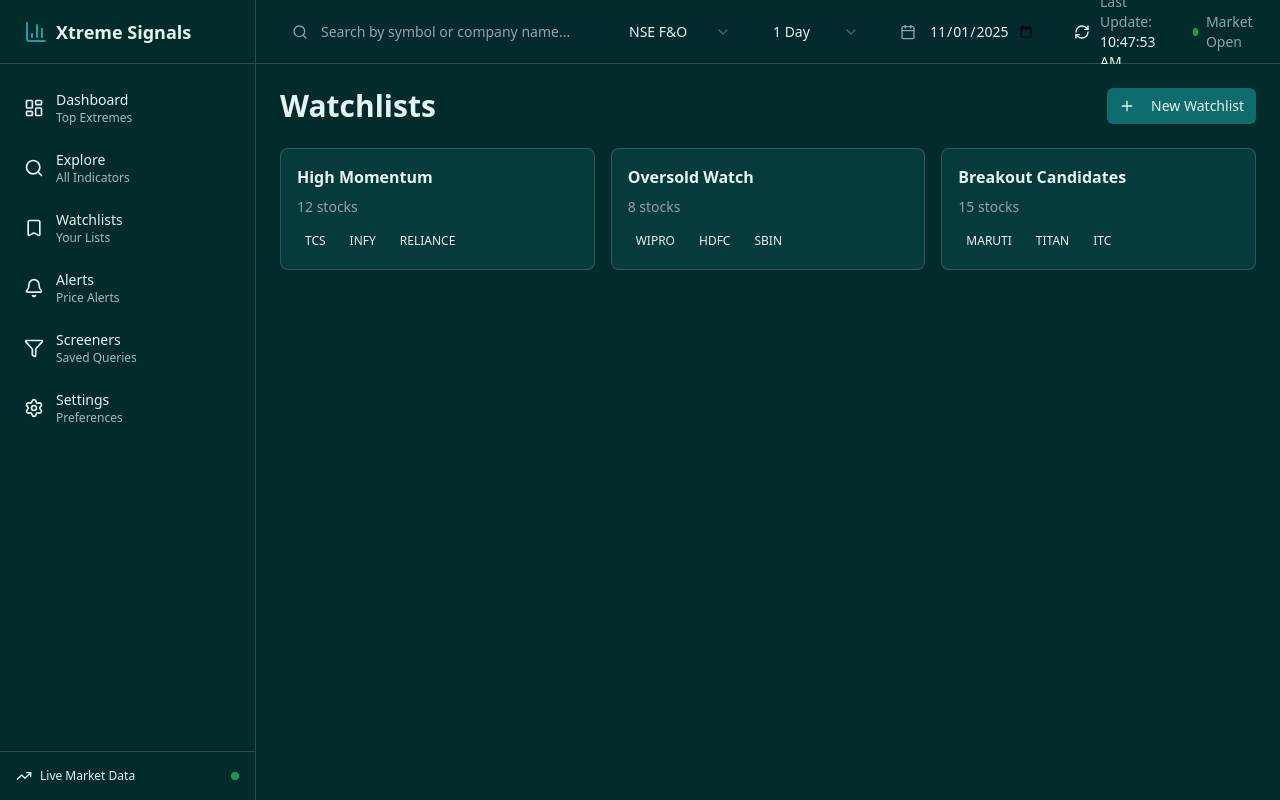
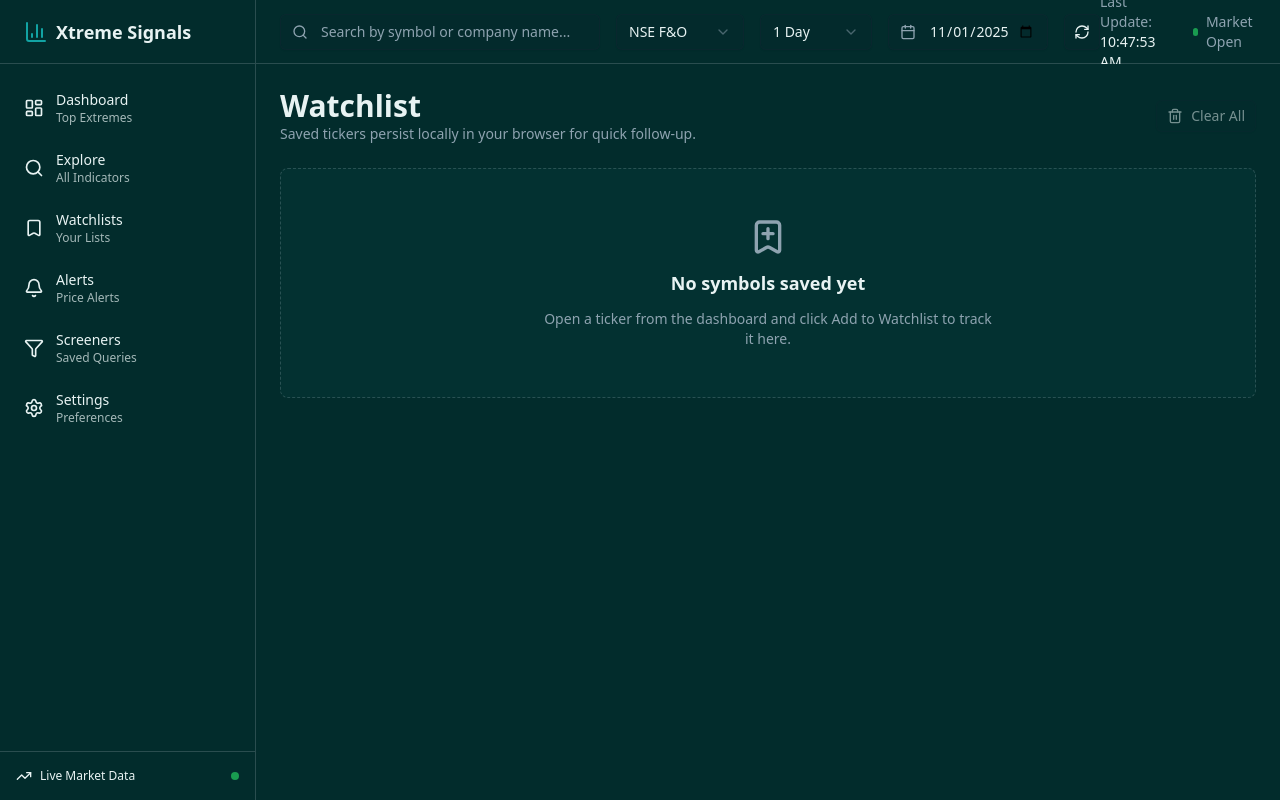
Before and after one commit to alphago7/xtremes-react-app, a Next.js app: page /watchlists in a window 1280 px wide. Built offline with nearby package versions, Linux system fonts and the light colour scheme.

Commit message:
Add local watchlist persistence and metadata

```diff
--- a/src/app/page.tsx
+++ b/src/app/page.tsx
@@ -6,6 +6,7 @@ import { ExtremeCard } from '@/components/dashboard/extreme-card';
 import { DashboardFilters } from '@/components/dashboard/dashboard-filters';
 import { SimpleChartPanel } from '@/components/chart/simple-chart-panel';
 import { ExtremSymbol } from '@/types';
+import type { WatchlistItemInput } from '@/store/watchlist-store';
 import { Skeleton } from '@/components/ui/skeleton';
 import { INDICATOR_CONFIGS } from '@/config/indicators';
 import { Tabs, TabsContent, TabsList, TabsTrigger } from '@/components/ui/tabs';
@@ -35,6 +36,7 @@ export default function DashboardPage() {
   const [extremeData, setExtremeData] = useState<Record<string, ExtremSymbol[]>>({});
   const [meta, setMeta] = useState<ExtremeDataMeta | null>(null);
   const [chartSymbolExchange, setChartSymbolExchange] = useState<string>('NSE');
+  const [chartWatchlistMeta, setChartWatchlistMeta] = useState<Partial<WatchlistItemInput> | null>(null);
 
   const loadExtremeData = useCallback(async () => {
     setLoading(true);
@@ -65,23 +67,52 @@ export default function DashboardPage() {
     loadExtremeData();
   }, [loadExtremeData]);
 
-  const handleSymbolClick = (symbol: string, exchange?: string) => {
+  const handleSymbolClick = (
+    symbol: string,
+    options?: string | {
+      exchange?: string;
+      meta?: {
+        indicatorKey?: string;
+        indicatorTitle?: string;
+        indicatorName?: string;
+        indicatorValue?: number;
+        indicatorRank?: number;
+        companyName?: string;
+        capturedAt?: string;
+      };
+    }
+  ) => {
+    const opts = typeof options === 'string' ? { exchange: options } : options || {};
     setSelectedSymbol(symbol);
     const resolvedExchange =
-      exchange && exchange !== 'ALL'
-        ? exchange
+      opts.exchange && opts.exchange !== 'ALL'
+        ? opts.exchange
         : selectedExchange === 'ALL'
           ? 'NSE'
           : selectedExchange;
 
     setChartSymbolExchange(resolvedExchange);
+    setChartWatchlistMeta({
+      symbol,
+      exchange: resolvedExchange,
+      companyName: opts.meta?.companyName,
+      indicatorKey: opts.meta?.indicatorKey,
+      indicatorTitle: opts.meta?.indicatorTitle,
+      indicatorName: opts.meta?.indicatorName,
+      indicatorValue: opts.meta?.indicatorValue,
+      indicatorRank: opts.meta?.indicatorRank,
+      capturedAt: opts.meta?.capturedAt ?? new Date().toISOString(),
+    });
     setChartDrawerOpen(true);
   };
 
   const handleCloseChart = () => {
     setChartDrawerOpen(false);
     // Keep symbol selected for a moment before clearing
-    setTimeout(() => setSelectedSymbol(null), 300);
+    setTimeout(() => {
+      setSelectedSymbol(null);
+      setChartWatchlistMeta(null);
+    }, 300);
   };
 
   // Filter configs based on selected category
@@ -210,6 +241,7 @@ export default function DashboardPage() {
         exchange={chartSymbolExchange}
         isOpen={chartDrawerOpen}
         onClose={handleCloseChart}
+        watchlistMeta={chartWatchlistMeta}
       />
     </div>
   );
--- a/src/app/watchlists/page.tsx
+++ b/src/app/watchlists/page.tsx
@@ -1,50 +1,94 @@
 'use client';
 
+import { formatDistanceToNow } from 'date-fns';
 import { Button } from '@/components/ui/button';
-import { Plus } from 'lucide-react';
+import { BookmarkPlus, Trash2, X } from 'lucide-react';
+import { useWatchlistStore } from '@/store/watchlist-store';
 
 export default function WatchlistsPage() {
+  const items = useWatchlistStore((state) => state.items);
+  const removeItem = useWatchlistStore((state) => state.removeItem);
+  const clear = useWatchlistStore((state) => state.clear);
+
   return (
-    <div className="p-6">
-      <div className="flex items-center justify-between mb-6">
-        <h1 className="text-3xl font-bold text-foreground">Watchlists</h1>
-        <Button className="bg-primary hover:bg-primary-hover">
-          <Plus className="h-4 w-4 mr-2" />
-          New Watchlist
+    <div className="p-6 max-w-5xl mx-auto space-y-6">
+      <header className="flex flex-col gap-3 md:flex-row md:items-center md:justify-between">
+        <div>
+          <h1 className="text-3xl font-bold text-foreground">Watchlist</h1>
+          <p className="text-sm text-muted-foreground">
+            Saved tickers persist locally in your browser for quick follow-up.
+          </p>
+        </div>
+        <Button
+          variant="outline"
+          size="sm"
+          onClick={clear}
+          disabled={items.length === 0}
+          className="flex items-center gap-2"
+        >
+          <Trash2 className="h-4 w-4" />
+          Clear All
         </Button>
-      </div>
+      </header>
 
-      <div className="grid grid-cols-1 md:grid-cols-3 gap-4">
-        <div className="bg-card p-4 rounded-lg border border-border hover:border-accent/50 transition-colors cursor-pointer">
-          <h3 className="font-semibold mb-2">High Momentum</h3>
-          <p className="text-sm text-muted-foreground mb-3">12 stocks</p>
-          <div className="flex flex-wrap gap-2">
-            <span className="text-xs bg-surface px-2 py-1 rounded">TCS</span>
-            <span className="text-xs bg-surface px-2 py-1 rounded">INFY</span>
-            <span className="text-xs bg-surface px-2 py-1 rounded">RELIANCE</span>
-          </div>
+      {items.length === 0 ? (
+        <div className="border border-dashed border-border rounded-lg p-12 text-center space-y-3 bg-card/40">
+          <BookmarkPlus className="mx-auto h-10 w-10 text-muted-foreground" />
+          <h2 className="text-lg font-semibold text-foreground">No symbols saved yet</h2>
+          <p className="text-sm text-muted-foreground max-w-md mx-auto">
+            Open a ticker from the dashboard and click <span className="font-medium">Add to Watchlist</span> to track it here.
+          </p>
         </div>
-
-        <div className="bg-card p-4 rounded-lg border border-border hover:border-accent/50 transition-colors cursor-pointer">
-          <h3 className="font-semibold mb-2">Oversold Watch</h3>
-          <p className="text-sm text-muted-foreground mb-3">8 stocks</p>
-          <div className="flex flex-wrap gap-2">
-            <span className="text-xs bg-surface px-2 py-1 rounded">WIPRO</span>
-            <span className="text-xs bg-surface px-2 py-1 rounded">HDFC</span>
-            <span className="text-xs bg-surface px-2 py-1 rounded">SBIN</span>
-          </div>
+      ) : (
+        <div className="grid grid-cols-1 md:grid-cols-2 lg:grid-cols-3 gap-4">
+          {items
+            .slice()
+            .sort((a, b) => b.capturedAt.localeCompare(a.capturedAt))
+            .map((item) => (
+              <div
+                key={`${item.symbol}-${item.exchange}`}
+                className="bg-card border border-border rounded-lg p-4 flex flex-col gap-3"
+              >
+                <div className="flex items-center justify-between">
+                  <div>
+                    <div className="text-lg font-semibold text-foreground">{item.symbol}</div>
+                    <div className="text-xs text-muted-foreground uppercase">{item.exchange}</div>
+                  </div>
+                  <Button
+                    variant="ghost"
+                    size="icon"
+                    onClick={() => removeItem(item.symbol, item.exchange)}
+                    aria-label={`Remove ${item.symbol}`}
+                  >
+                    <X className="h-4 w-4" />
+                  </Button>
+                </div>
+                {item.companyName && (
+                  <p className="text-sm text-muted-foreground line-clamp-2">{item.companyName}</p>
+                )}
+                {(item.indicatorTitle || item.indicatorValue !== undefined || item.indicatorRank !== undefined) && (
+                  <div className="flex flex-wrap items-center gap-1 text-xs text-muted-foreground">
+                    {item.indicatorTitle && (
+                      <span className="font-medium text-foreground">{item.indicatorTitle}</span>
+                    )}
+                    {typeof item.indicatorValue === 'number' && (
+                      <span>· Value {item.indicatorValue.toFixed(2)}</span>
+                    )}
+                    {typeof item.indicatorRank === 'number' && (
+                      <span>· Rank #{item.indicatorRank}</span>
+                    )}
+                  </div>
+                )}
+                <div className="text-xs text-muted-foreground">
+                  Saved{' '}
+                  {item.capturedAt
+                    ? formatDistanceToNow(new Date(item.capturedAt), { addSuffix: true })
+                    : 'just now'}
+                </div>
+              </div>
+            ))}
         </div>
-
-        <div className="bg-card p-4 rounded-lg border border-border hover:border-accent/50 transition-colors cursor-pointer">
-          <h3 className="font-semibold mb-2">Breakout Candidates</h3>
-          <p className="text-sm text-muted-foreground mb-3">15 stocks</p>
-          <div className="flex flex-wrap gap-2">
-            <span className="text-xs bg-surface px-2 py-1 rounded">MARUTI</span>
-            <span className="text-xs bg-surface px-2 py-1 rounded">TITAN</span>
-            <span className="text-xs bg-surface px-2 py-1 rounded">ITC</span>
-          </div>
-        </div>
-      </div>
+      )}
     </div>
   );
 }
--- a/src/components/chart/simple-chart-panel.tsx
+++ b/src/components/chart/simple-chart-panel.tsx
@@ -4,7 +4,7 @@ import { useCallback, useEffect, useRef, useState } from 'react';
 import { Sheet, SheetContent, SheetHeader, SheetTitle } from '@/components/ui/sheet';
 import { Button } from '@/components/ui/button';
 import { Badge } from '@/components/ui/badge';
-import { X } from 'lucide-react';
+import { BookmarkPlus, X } from 'lucide-react';
 import { cn } from '@/lib/utils';
 import type {
   CandlestickData,
@@ -12,12 +12,23 @@ import type {
   IChartApi,
   ISeriesApi,
 } from 'lightweight-charts';
+import { useWatchlistStore } from '@/store/watchlist-store';
+import { formatDistanceToNow } from 'date-fns';
 
 interface SimpleChartPanelProps {
   symbol: string;
   exchange?: string;
   isOpen: boolean;
   onClose: () => void;
+  watchlistMeta?: {
+    indicatorKey?: string;
+    indicatorTitle?: string;
+    indicatorName?: string;
+    indicatorValue?: number;
+    indicatorRank?: number;
+    companyName?: string;
+    capturedAt?: string;
+  } | null;
 }
 
 const TIMEFRAMES = [
@@ -48,7 +59,7 @@ interface SymbolInfoResponse {
   };
 }
 
-export function SimpleChartPanel({ symbol, exchange = 'NSE', isOpen, onClose }: SimpleChartPanelProps) {
+export function SimpleChartPanel({ symbol, exchange = 'NSE', isOpen, onClose, watchlistMeta }: SimpleChartPanelProps) {
   const chartDivRef = useRef<HTMLDivElement | null>(null);
   const chartInstanceRef = useRef<ChartInstance | null>(null);
   const latestDataRef = useRef<CandlestickWithVolume[]>([]);
@@ -58,6 +69,39 @@ export function SimpleChartPanel({ symbol, exchange = 'NSE', isOpen, onClose }:
   const [loading, setLoading] = useState(false);
   const [chartContainerReady, setChartContainerReady] = useState(false);
   const hasRegisteredContainerRef = useRef(false);
+
+  const addToWatchlist = useWatchlistStore((state) => state.addItem);
+  const removeFromWatchlist = useWatchlistStore((state) => state.removeItem);
+  const resolvedExchange = exchange || 'NSE';
+  const isInWatchlist = useWatchlistStore((state) =>
+    state.isInWatchlist(symbol, resolvedExchange)
+  );
+
+  useEffect(() => {
+    if (watchlistMeta?.companyName) {
+      setCompanyName(watchlistMeta.companyName);
+    }
+  }, [watchlistMeta?.companyName]);
+
+  const handleToggleWatchlist = () => {
+    if (!symbol) return;
+
+    if (isInWatchlist) {
+      removeFromWatchlist(symbol, resolvedExchange);
+    } else {
+      addToWatchlist({
+        symbol,
+        exchange: resolvedExchange,
+        companyName: companyName || watchlistMeta?.companyName,
+        indicatorKey: watchlistMeta?.indicatorKey,
+        indicatorTitle: watchlistMeta?.indicatorTitle,
+        indicatorName: watchlistMeta?.indicatorName,
+        indicatorValue: watchlistMeta?.indicatorValue,
+        indicatorRank: watchlistMeta?.indicatorRank,
+        capturedAt: watchlistMeta?.capturedAt,
+      });
+    }
+  };
 
   const applyDataToChart = (data: CandlestickWithVolume[]) => {
     const instance = chartInstanceRef.current;
@@ -346,11 +390,12 @@ export function SimpleChartPanel({ symbol, exchange = 'NSE', isOpen, onClose }:
       <SheetContent side="right" className="w-full sm:max-w-4xl lg:max-w-6xl p-0">
         <div className="flex flex-col h-full">
           {/* Header */}
-          <SheetHeader className="px-6 py-4 border-b shrink-0">
-            <div className="flex items-center justify-between">
+          <SheetHeader className="px-6 py-4 border-b shrink-0 space-y-2">
+            <div className="flex items-start justify-between gap-4">
+              <div className="flex flex-col gap-1">
                 <div className="flex items-center gap-3">
                   <SheetTitle className="text-2xl font-bold">{symbol}</SheetTitle>
-                <Badge variant="outline">{exchange}</Badge>
+                  <Badge variant="outline">{resolvedExchange}</Badge>
                   {price > 0 && (
                     <div className="flex items-center gap-2">
                       <span className="text-lg font-semibold">${price.toFixed(2)}</span>
@@ -360,11 +405,47 @@ export function SimpleChartPanel({ symbol, exchange = 'NSE', isOpen, onClose }:
                     </div>
                   )}
                 </div>
+                {(companyName || watchlistMeta?.indicatorTitle) && (
+                  <div className="flex flex-wrap items-center gap-2 text-xs text-muted-foreground">
+                    {companyName && <span>{companyName}</span>}
+                    {watchlistMeta?.indicatorTitle && (
+                      <>
+                        <span className="hidden sm:inline">·</span>
+                        <span className="font-medium text-foreground">{watchlistMeta.indicatorTitle}</span>
+                        {typeof watchlistMeta.indicatorValue === 'number' && (
+                          <span>Value {watchlistMeta.indicatorValue.toFixed(2)}</span>
+                        )}
+                        {typeof watchlistMeta.indicatorRank === 'number' && (
+                          <span>Rank #{watchlistMeta.indicatorRank}</span>
+                        )}
+                        {watchlistMeta.capturedAt && (
+                          <span>
+                            Snapshot{' '}
+                            {formatDistanceToNow(new Date(watchlistMeta.capturedAt), {
+                              addSuffix: true,
+                            })}
+                          </span>
+                        )}
+                      </>
+                    )}
+                  </div>
+                )}
+              </div>
+              <div className="flex items-center gap-2">
+                <Button
+                  variant={isInWatchlist ? 'secondary' : 'default'}
+                  size="sm"
+                  onClick={handleToggleWatchlist}
+                  className="h-8"
+                >
+                  <BookmarkPlus className="h-4 w-4 mr-2" />
+                  {isInWatchlist ? 'In Watchlist' : 'Add to Watchlist'}
+                </Button>
                 <Button variant="ghost" size="icon" onClick={onClose}>
                   <X className="h-4 w-4" />
                 </Button>
               </div>
-            {companyName && <p className="text-sm text-muted-foreground">{companyName}</p>}
+            </div>
           </SheetHeader>
 
           {/* Timeframe Buttons */}
--- /dev/null
+++ b/src/store/watchlist-store.ts
@@ -0,0 +1,88 @@
+'use client';
+
+import { create } from 'zustand';
+import { createJSONStorage, persist } from 'zustand/middleware';
+
+export interface WatchlistItem {
+  symbol: string;
+  exchange: string;
+  companyName?: string;
+  indicatorKey?: string;
+  indicatorTitle?: string;
+  indicatorName?: string;
+  indicatorValue?: number;
+  indicatorRank?: number;
+  capturedAt: string;
+}
+
+export interface WatchlistItemInput {
+  symbol: string;
+  exchange: string;
+  companyName?: string;
+  indicatorKey?: string;
+  indicatorTitle?: string;
+  indicatorName?: string;
+  indicatorValue?: number;
+  indicatorRank?: number;
+  capturedAt?: string;
+}
+
+interface WatchlistState {
+  items: WatchlistItem[];
+  addItem: (item: WatchlistItemInput) => void;
+  removeItem: (symbol: string, exchange: string) => void;
+  clear: () => void;
+  isInWatchlist: (symbol: string, exchange: string) => boolean;
+}
+
+export const useWatchlistStore = create<WatchlistState>()(
+  persist(
+    (set, get) => ({
+      items: [],
+      addItem: (item) =>
+        set((state) => {
+          const exists = state.items.some(
+            (existing) =>
+              existing.symbol.toUpperCase() === item.symbol.toUpperCase() &&
+              existing.exchange.toUpperCase() === item.exchange.toUpperCase()
+          );
+
+          if (exists) {
+            return state;
+          }
+
+          const newItem: WatchlistItem = {
+            ...item,
+            symbol: item.symbol.toUpperCase(),
+            exchange: item.exchange.toUpperCase(),
+            capturedAt: item.capturedAt ?? new Date().toISOString(),
+          };
+
+          return { items: [...state.items, newItem] };
+        }),
+      removeItem: (symbol, exchange) =>
+        set((state) => ({
+          items: state.items.filter(
+            (item) =>
+              !(
+                item.symbol.toUpperCase() === symbol.toUpperCase() &&
+                item.exchange.toUpperCase() === exchange.toUpperCase()
+              )
+          ),
+        })),
+      clear: () => set({ items: [] }),
+      isInWatchlist: (symbol, exchange) =>
+        get().items.some(
+          (item) =>
+            item.symbol.toUpperCase() === symbol.toUpperCase() &&
+            item.exchange.toUpperCase() === exchange.toUpperCase()
+        ),
+    }),
+    {
+      name: 'xtreme-watchlist',
+      storage: createJSONStorage(() => localStorage),
+      version: 1,
+      partialize: (state) => ({ items: state.items }),
+    }
+  )
+);
```
Also changed, not shown: src/components/dashboard/extreme-card.tsx (+30 -2 lines). Lines whose indentation alone changed are shown as unchanged.
